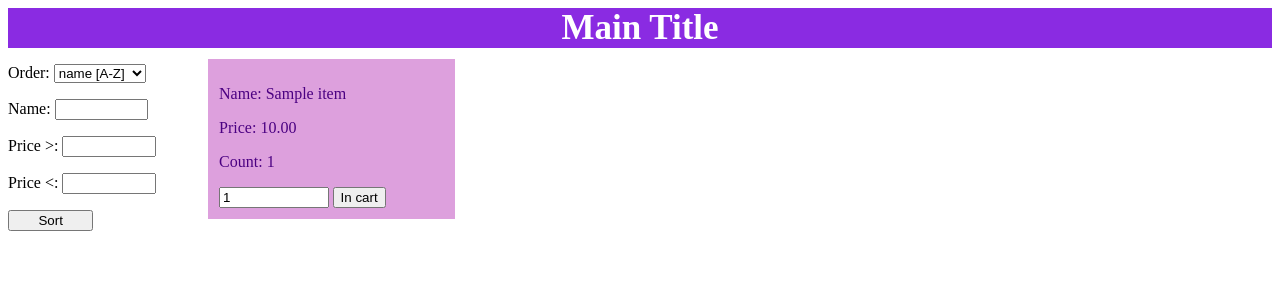
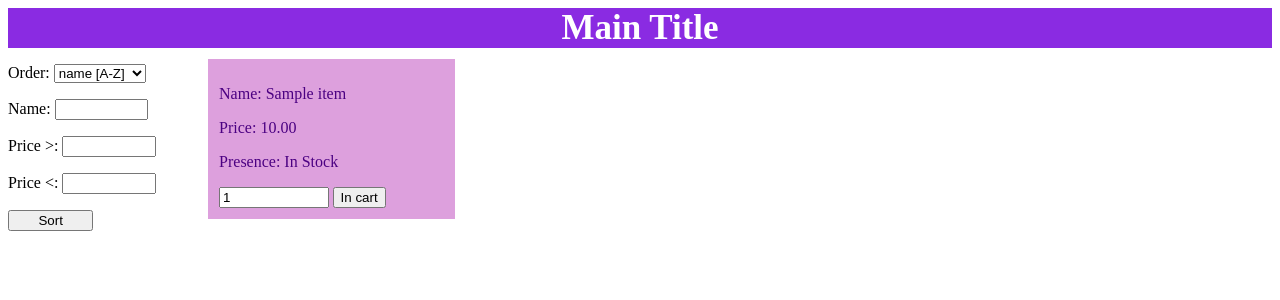
Before and after one commit to Suharukova/shop, a Django app: page / in a window 1280 px wide. Shown: the top 300 px of the page. Run offline with Django 3.2, Linux system fonts and the light colour scheme; tables that the repository leaves empty hold one stand-in row (values such as "Sample post").

Commit message:
catalog templatetags function in_stock in (catalog_filters) for template 'item_list.html'

```diff
--- a/shop/catalog/templates/item_list.html
+++ b/shop/catalog/templates/item_list.html
@@ -1,5 +1,6 @@
+
 {% extends  'base_catalog.html' %}
-
+{% load catalog_filters %}
 {% block content %}
 <style>
     .item{
@@ -40,12 +41,12 @@
 
     <div class="items">
         {% for item in items %}
-            {% if item.count != 0 %}
             <div class="item">
                 <a href="{% url 'item_detail' pk=item.pk %}">
                 <p>Name: {{ item.name }}</p>
                 <p>Price: {{ item.price }}</p>
-                    <p>Count: {{ item.count }}</p>
+                <!--<p>Count: {{ item.count }}</p>-->
+                <p>Presence: {{ item.count | in_stock:"In Stock|Out stock" }}</p>
                     </a>
                     <form action="{% url 'add_to_cart' %}">
                     <input name="item_id" type="hidden" value="{{ item.pk }}">
@@ -53,7 +54,6 @@
                     <input type="submit" value="In cart">
                     </form>
             </div>
-            {% endif %}
         {% endfor %}
     </div>
 </div>
--- /dev/null
+++ b/shop/catalog/templatetags/catalog_filters.py
@@ -0,0 +1,8 @@
+from django.template import Library
+
+register = Library()
+
+@register.filter(name='in_stock')
+def in_stock(count, arg):
+    arg = arg.split('|')
+    return arg[0] if count > 0 else arg[1]
```
Also changed, not shown: shop/cart/templates/cart_item_list.html (line endings or trailing spaces), shop/catalog/templatetags/__init__.py (added). Lines whose indentation alone changed are shown as unchanged.
